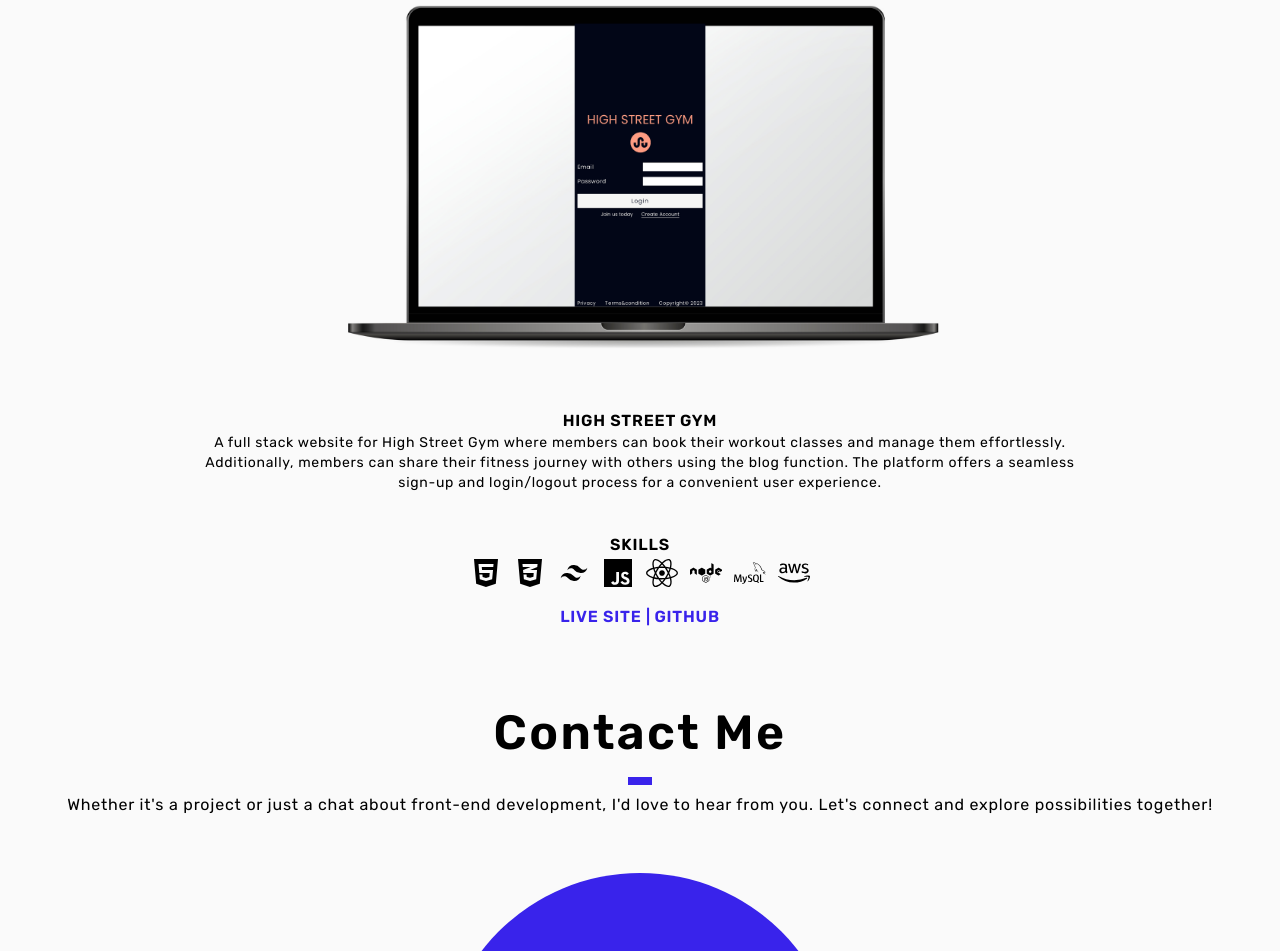
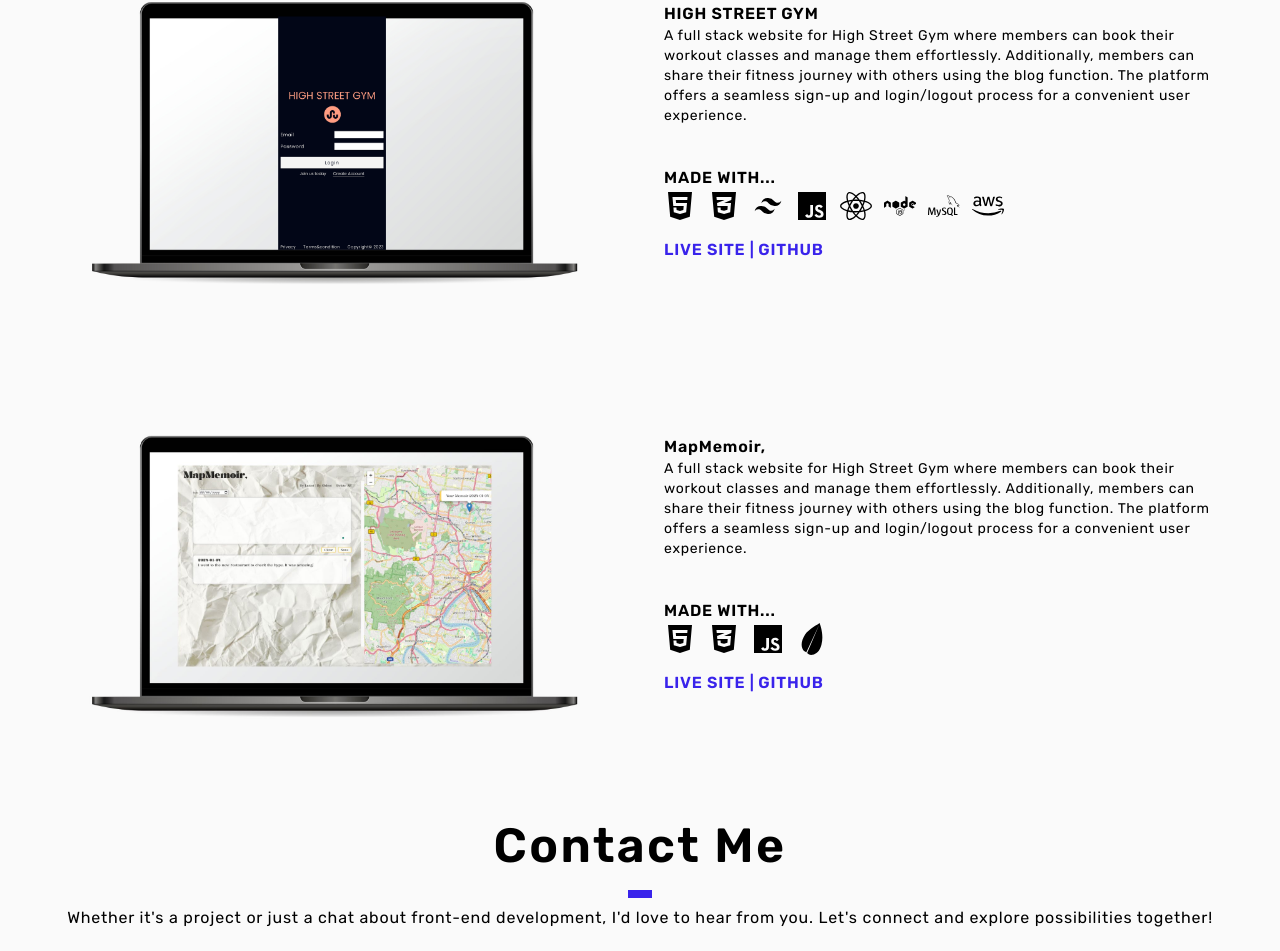
Before and after one commit to yeskwonny/yesportfolio, a React (Vite) app: page / in a window 1280 px wide. Shown: the part 1849-2800 px from the top of the page. Built offline with nearby package versions, Linux system fonts and the light colour scheme.

Commit message:
project 2 add and minor layout fix

```diff
--- a/src/pages/Home.jsx
+++ b/src/pages/Home.jsx
@@ -43,7 +43,7 @@ function Home() {
             <h1 className="text-[1.1rem] sm:text-[1.5rem]">{typeEffect}</h1>
           </div>
           <div className="btn flex justify-center gap-3 mt-6">
-            <a href="#">
+            <a href="/resume_public_yesolkwon.pdf">
               <button className="px-3 py-1 text-sm rounded-md transition ease-in-out delay-100 font-semibold bg-[#c2ff03] hover:bg-lime-600  sm:text-lg ">
                 Resume
               </button>
--- a/src/pages/Projects.jsx
+++ b/src/pages/Projects.jsx
@@ -7,6 +7,8 @@ import { FaReact } from "react-icons/fa";
 import { FaNode } from "react-icons/fa";
 import { SiMysql } from "react-icons/si";
 import { FaAws } from "react-icons/fa";
+import { SiLeaflet } from "react-icons/si";
+
 function Projects() {
   return (
     <div id="projects" className="h-fit bg-zinc-50 px-8 sm:h-fit">
@@ -14,15 +16,17 @@ function Projects() {
         title="Projects"
         intro="Explore a showcase of projects—a carefully curated blend of aesthetics and seamless user experiences."
       />
-      <div className="flex flex-col gap-4  ">
-        <div className="flex justify-center">
-          <img className="sm:w-3/5 " src="/hsg_mockup.png" />
+      <div></div>
+      <div className="md:mx-auto">
+        <div className="flex flex-col gap-4  md:grid grid-cols-2  m-auto ">
+          <div className="">
+            <img className="" src="/hsg_mockup.png" />
           </div>
-        <div className="flex flex-col items-center">
+          <div className="flex flex-col items-center md:items-start justify-center md:p-4">
             <h2 className="text-center font-semibold tracking-wider">
               HIGH STREET GYM
             </h2>
-          <p className="text-sm text-center tracking-wider sm:max-w-4xl ">
+            <p className="text-sm text-center tracking-wider sm:max-w-4xl sm:text-left">
               A full stack website for High Street Gym where members can book
               their workout classes and manage them effortlessly. Additionally,
               members can share their fitness journey with others using the blog
@@ -30,7 +34,7 @@ function Projects() {
               process for a convenient user experience.
             </p>
             <h2 className="text-center mt-10 font-semibold tracking-wider">
-            SKILLS
+              MADE WITH...
             </h2>
             <div className="flex flex-wrap gap-3 justify-center">
               <span className="text-[2rem]">
@@ -58,7 +62,7 @@ function Projects() {
                 <FaAws />
               </span>
             </div>
-          <div className="text-center  text-[#3923eb] mt-4 mb-3 font-semibold">
+            <div className="text-center  text-[#3923eb] mt-4 mb-10 font-semibold">
               <a
                 href="http://3.27.193.10/"
                 className="tracking-wider hover:font-bold duration-300"
@@ -67,7 +71,58 @@ function Projects() {
               </a>
               <span>|</span>
               <a
-              href="https://github.com/yeskwonny"
+                href="https://github.com/yeskwonny/high-street-gym-frontend"
+                className="tracking-wider hover:font-bold duration-300"
+              >
+                {" "}
+                GITHUB{" "}
+              </a>
+            </div>
+          </div>
+        </div>
+
+        <div className="flex flex-col gap-4  md:grid grid-cols-2  m-auto  mt-24">
+          <div className=" ">
+            <img className="" src="/mapmemoir.jpg" />
+          </div>
+          <div className="flex flex-col items-center md:items-start justify-center p-4 ">
+            <h2 className="text-center font-semibold tracking-wider ">
+              MapMemoir,
+            </h2>
+            <p className="text-sm text-center tracking-wider sm:max-w-4xl sm:text-left  ">
+              A full stack website for High Street Gym where members can book
+              their workout classes and manage them effortlessly. Additionally,
+              members can share their fitness journey with others using the blog
+              function. The platform offers a seamless sign-up and login/logout
+              process for a convenient user experience.
+            </p>
+            <h2 className="text-center mt-10 font-semibold tracking-wider">
+              MADE WITH...
+            </h2>
+            <div className="flex flex-wrap gap-3 justify-center">
+              <span className="text-[2rem]">
+                <FaHtml5 />
+              </span>
+              <span className="text-[2rem] ">
+                <FaCss3Alt />
+              </span>
+              <span className="text-[2rem]">
+                <IoLogoJavascript />
+              </span>
+              <span className="text-[2rem]">
+                <SiLeaflet />
+              </span>
+            </div>
+            <div className="text-center  text-[#3923eb] mt-4 mb-10 font-semibold">
+              <a
+                href="https://mapmemoir.netlify.app/"
+                className="tracking-wider hover:font-bold duration-300"
+              >
+                LIVE SITE{" "}
+              </a>
+              <span>|</span>
+              <a
+                href="https://github.com/yeskwonny/mapmemoir"
                 className="tracking-wider hover:font-bold duration-300"
               >
                 {" "}
@@ -77,6 +132,7 @@ function Projects() {
           </div>
         </div>
       </div>
+    </div>
   );
 }
 export default Projects;
```
Also changed, not shown: public/mapmemoir.jpg (added), 1 other file (tests, documents, lock files or other folders). Lines whose indentation alone changed are shown as unchanged.
